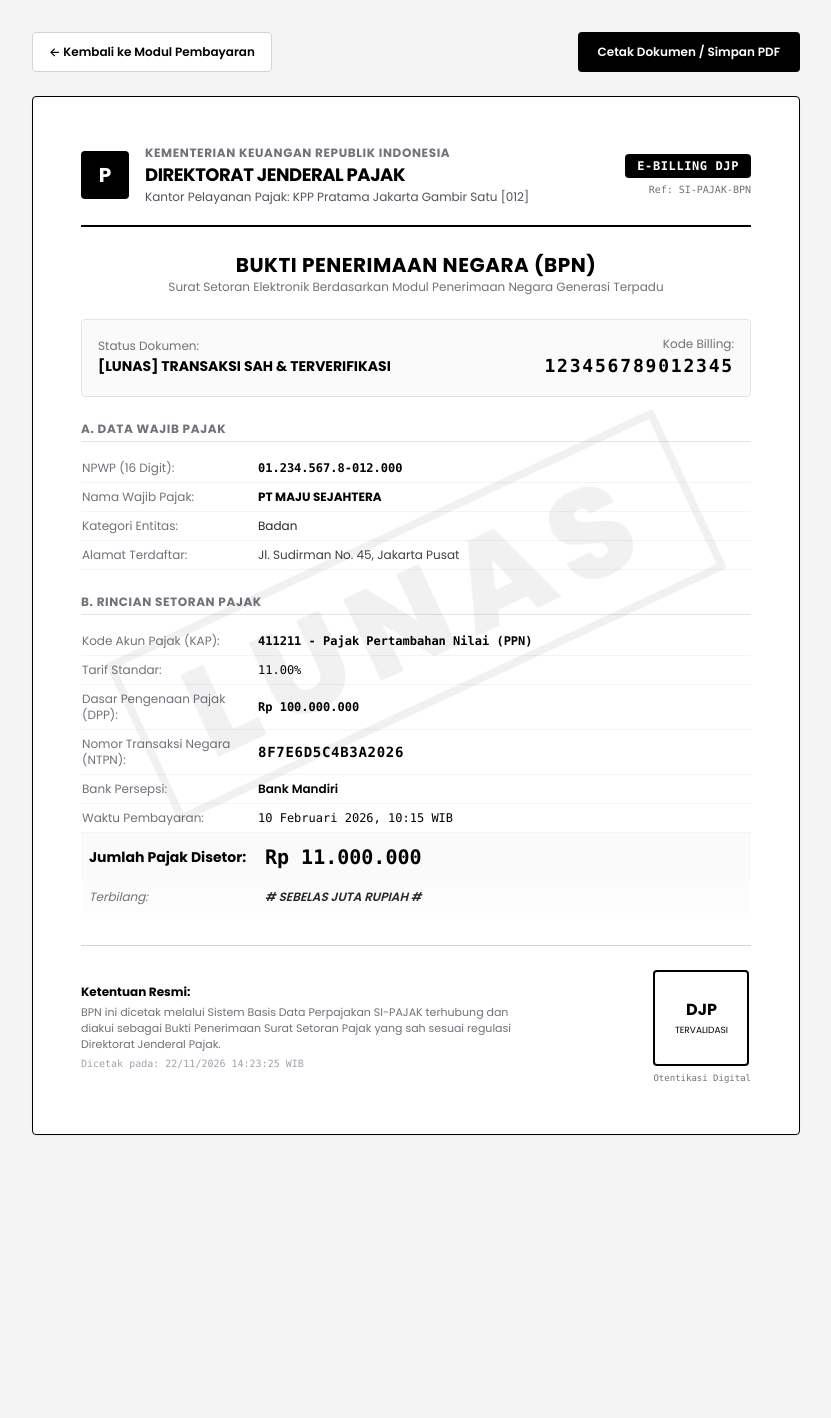
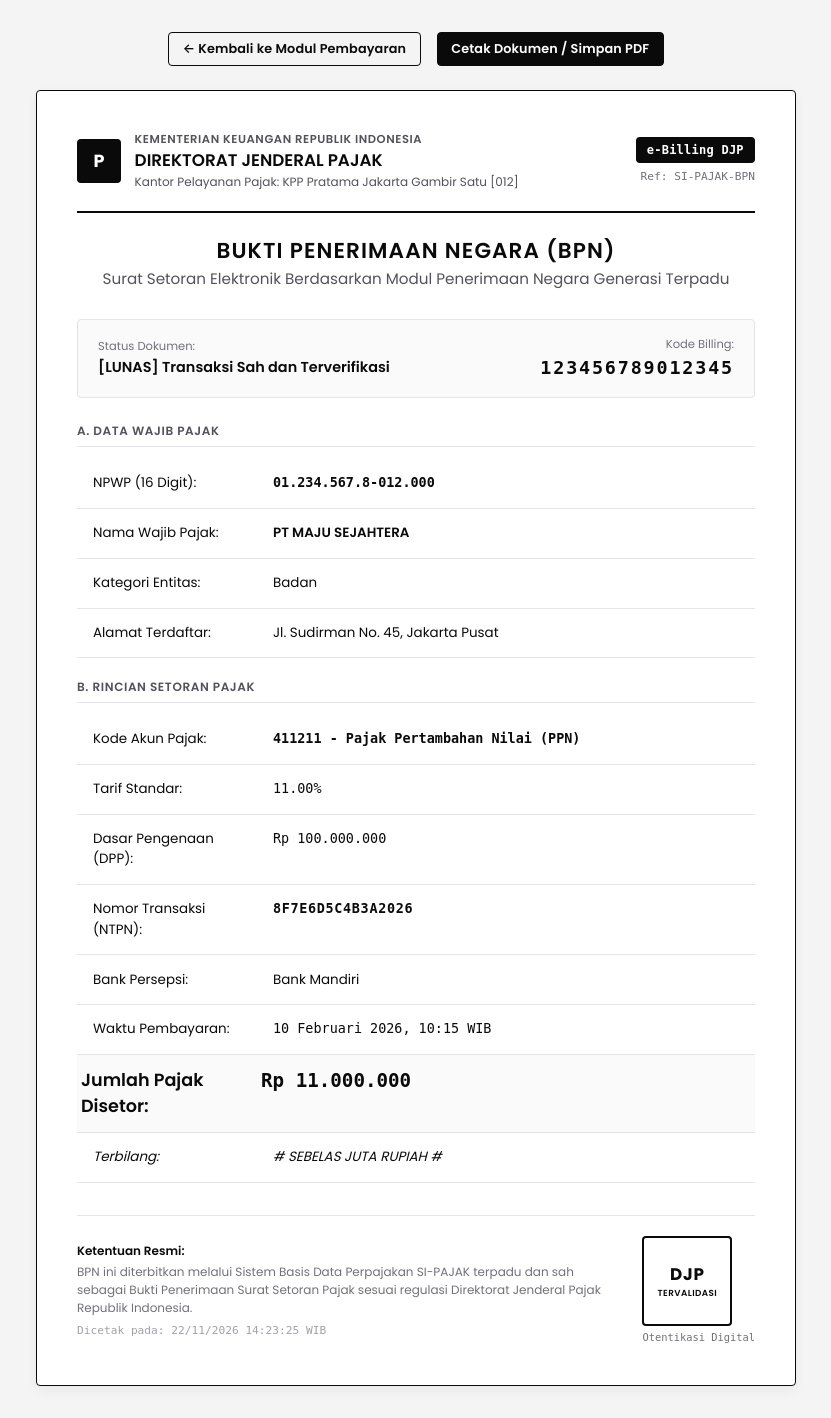
Before and after one commit to projectmyhost/crudpajak, a PHP site: page /cetak_billing.php?id=1 in a window 1280 px wide. Shown: the whole page, without its empty margins (224-1055 px from the left). Before the commit the page ends 1135 px from the top, so only its background shows below. Run offline with PHP 8.4, Linux system fonts and the light colour scheme; data comes from the database, SQL or seed files in the repository; some libraries are stand-ins or nearby versions.

Commit message:
style: replace tailwind cdn with pure black and white poppins styles matching perpustakaan receipt

```diff
--- a/cetak_billing.php
+++ b/cetak_billing.php
@@ -62,196 +62,310 @@ function terbilang($nilai) {
     <!-- Google Fonts: Poppins -->
     <link rel="preconnect" href="https://fonts.googleapis.com">
     <link rel="preconnect" href="https://fonts.gstatic.com" crossorigin>
-    <link href="https://fonts.googleapis.com/css2?family=Poppins:wght@300;400;500;600;700;800&display=swap" rel="stylesheet">
-    <script src="https://cdn.tailwindcss.com"></script>
+    <link href="https://fonts.googleapis.com/css2?family=Poppins:wght@300;400;500;600;700&display=swap" rel="stylesheet">
+    <link rel="stylesheet" href="assets/css/style.css">
     <style>
         body {
-            font-family: 'Poppins', -apple-system, BlinkMacSystemFont, sans-serif;
+            background-color: #F4F4F5 !important;
+            padding: 2rem 1rem !important;
+            color: #0A0A0A !important;
+            font-family: 'Poppins', -apple-system, BlinkMacSystemFont, sans-serif !important;
+        }
+        .billing-doc-container {
+            max-width: 760px;
+            margin: 0 auto;
+            background: #FFFFFF;
+            border: 1px solid #0A0A0A;
+            padding: 2.5rem;
+            border-radius: 4px;
+            box-shadow: 0 4px 12px rgba(0,0,0,0.05);
+            position: relative;
+        }
+        .action-bar {
+            max-width: 760px;
+            margin: 0 auto 1.5rem auto;
+            display: flex;
+            justify-content: space-between;
+            align-items: center;
+            gap: 1rem;
+            flex-wrap: wrap;
+        }
+        .doc-header {
+            display: flex;
+            justify-content: space-between;
+            align-items: center;
+            border-bottom: 2px solid #0A0A0A;
+            padding-bottom: 1.25rem;
+            margin-bottom: 1.5rem;
+        }
+        .doc-title {
+            text-align: center;
+            margin-bottom: 1.75rem;
+        }
+        .doc-title h1 {
+            font-size: 1.35rem !important;
+            font-weight: 600 !important;
+            text-transform: uppercase;
+            letter-spacing: 0.05em;
+            margin-bottom: 0.25rem;
+        }
+        .doc-title p {
+            font-size: 0.8rem;
+            color: #52525B;
+        }
+        .status-box {
+            display: flex;
+            justify-content: space-between;
+            align-items: center;
+            background: #FAFAFA;
+            border: 1px solid #E4E4E7;
+            padding: 1rem 1.25rem;
+            margin-bottom: 1.5rem;
+            border-radius: 4px;
+        }
+        .section-header {
+            font-size: 0.75rem;
+            font-weight: 600;
+            text-transform: uppercase;
+            letter-spacing: 0.05em;
+            color: #52525B;
+            border-bottom: 1px solid #E4E4E7;
+            padding-bottom: 0.35rem;
+            margin: 1.25rem 0 0.75rem 0;
+        }
+        .doc-table {
+            width: 100%;
+            border-collapse: collapse;
+            font-size: 0.84rem;
+        }
+        .doc-table td {
+            padding: 0.5rem 0.25rem;
+            border-bottom: 1px solid #F4F4F5;
+            vertical-align: top;
+        }
+        .doc-table td.label-col {
+            width: 180px;
+            color: #52525B;
+        }
+        .doc-table td.val-col {
+            color: #0A0A0A;
+        }
+        .total-highlight {
+            background: #FAFAFA;
+            border-top: 1px solid #0A0A0A;
+            border-bottom: 1px solid #0A0A0A !important;
+        }
+        .total-highlight td {
+            padding: 0.75rem 0.25rem !important;
+            font-size: 1.1rem !important;
+            font-weight: 600 !important;
+        }
+        .doc-footer {
+            margin-top: 2rem;
+            padding-top: 1.25rem;
+            border-top: 1px solid #E4E4E7;
+            display: flex;
+            justify-content: space-between;
+            align-items: center;
+            gap: 1.5rem;
+            font-size: 0.75rem;
+            color: #52525B;
+        }
+        .stamp-box {
+            width: 90px;
+            height: 90px;
+            border: 2px solid #0A0A0A;
+            display: flex;
+            flex-direction: column;
+            align-items: center;
+            justify-content: center;
+            text-align: center;
+            border-radius: 4px;
+            color: #0A0A0A;
         }
         @media print {
             .no-print {
                 display: none !important;
             }
             body {
-                background: white !important;
-                color: black !important;
-                font-size: 11pt;
+                background: #FFFFFF !important;
+                padding: 0 !important;
             }
-            .print-border {
-                border: 2px solid #000 !important;
+            .billing-doc-container {
+                border: 1px solid #0A0A0A !important;
                 box-shadow: none !important;
+                padding: 1.5rem !important;
             }
         }
     </style>
 </head>
-<body class="bg-zinc-100 p-4 sm:p-8 text-black">
+<body>
 
     <!-- Action Bar -->
-    <div class="max-w-3xl mx-auto mb-6 flex flex-wrap justify-between items-center gap-3 no-print">
-        <a href="pembayaran.php" class="inline-flex items-center min-h-[40px] text-xs font-semibold text-black bg-white px-4 py-2 rounded border border-zinc-300 hover:bg-zinc-50 transition">
+    <div class="action-bar no-print">
+        <a href="pembayaran.php" class="btn btn-secondary btn-sm">
             &larr; Kembali ke Modul Pembayaran
         </a>
-        <div class="flex gap-2">
-            <button onclick="window.print()" class="inline-flex items-center min-h-[40px] text-xs font-semibold text-white bg-black hover:bg-zinc-800 px-5 py-2 rounded transition">
+        <div>
+            <button onclick="window.print()" class="btn btn-primary btn-sm">
                 Cetak Dokumen / Simpan PDF
             </button>
         </div>
     </div>
 
-    <!-- Official Document Box (Clean Editorial Monochrome) -->
-    <div class="max-w-3xl mx-auto bg-white rounded border border-black p-8 sm:p-12 relative overflow-hidden print-border shadow-sm">
-
-        <!-- Watermark LUNAS jika status Paid -->
-        <?php if ($trx['status_pembayaran'] === 'Paid'): ?>
-            <div class="absolute inset-0 flex items-center justify-center pointer-events-none opacity-[0.05] select-none rotate-[-25deg]">
-                <span class="text-9xl font-black text-black tracking-widest border-8 border-black px-12 py-4 rounded">
-                    LUNAS
-                </span>
-            </div>
-        <?php endif; ?>
+    <!-- Official Document Box -->
+    <div class="billing-doc-container">
 
         <!-- Kop Dokumen Resmi -->
-        <div class="flex items-center justify-between border-b-2 border-black pb-5 mb-6">
-            <div class="flex items-center space-x-4">
-                <div class="w-12 h-12 bg-black text-white rounded flex items-center justify-center text-xl font-bold">
+        <div class="doc-header">
+            <div style="display: flex; align-items: center; gap: 0.85rem;">
+                <div class="brand-mark" style="width: 44px; height: 44px; font-size: 1.1rem;">
                     P
                 </div>
                 <div>
-                    <h3 class="text-xs font-bold tracking-wider uppercase text-zinc-500">Kementerian Keuangan Republik Indonesia</h3>
-                    <h2 class="text-lg font-bold text-black uppercase tracking-tight">Direktorat Jenderal Pajak</h2>
-                    <p class="text-xs text-zinc-600">Kantor Pelayanan Pajak: <?= htmlspecialchars($trx['nama_kpp']) ?> [<?= $trx['kode_kpp'] ?>]</p>
+                    <div style="font-size: 0.72rem; font-weight: 600; text-transform: uppercase; letter-spacing: 0.05em; color: #52525B;">
+                        Kementerian Keuangan Republik Indonesia
+                    </div>
+                    <div style="font-size: 1.05rem; font-weight: 600; color: #0A0A0A; text-transform: uppercase;">
+                        Direktorat Jenderal Pajak
+                    </div>
+                    <div style="font-size: 0.75rem; color: #52525B;">
+                        Kantor Pelayanan Pajak: <?= htmlspecialchars($trx['nama_kpp']) ?> [<?= $trx['kode_kpp'] ?>]
                     </div>
                 </div>
-            <div class="text-right">
-                <span class="inline-block px-3 py-1 bg-black text-white font-mono font-bold text-xs rounded tracking-wider uppercase">
+            </div>
+            <div style="text-align: right;">
+                <span class="badge" style="background: #0A0A0A; color: #FFFFFF; font-family: monospace; font-size: 0.75rem; padding: 0.35rem 0.7rem;">
                     e-Billing DJP
                 </span>
-                <p class="text-[10px] text-zinc-500 font-mono mt-1">Ref: SI-PAJAK-BPN</p>
+                <div style="font-size: 0.7rem; color: #71717A; font-family: monospace; margin-top: 0.35rem;">Ref: SI-PAJAK-BPN</div>
             </div>
         </div>
 
-        <!-- Judul Surat -->
-        <div class="text-center mb-6">
-            <h1 class="text-xl font-bold text-black tracking-wide uppercase">
-                Bukti Penerimaan Negara (BPN)
-            </h1>
-            <p class="text-xs text-zinc-500">Surat Setoran Elektronik Berdasarkan Modul Penerimaan Negara Generasi Terpadu</p>
+        <!-- Judul Dokumen -->
+        <div class="doc-title">
+            <h1>Bukti Penerimaan Negara (BPN)</h1>
+            <p>Surat Setoran Elektronik Berdasarkan Modul Penerimaan Negara Generasi Terpadu</p>
         </div>
 
         <!-- Status Tag -->
-        <div class="flex justify-between items-center bg-zinc-50 border border-zinc-200 rounded p-4 mb-6">
+        <div class="status-box">
             <div>
-                <span class="text-xs text-zinc-500 block">Status Dokumen:</span>
+                <span style="font-size: 0.72rem; color: #71717A; display: block;">Status Dokumen:</span>
                 <?php if ($trx['status_pembayaran'] === 'Paid'): ?>
-                    <span class="text-sm font-bold text-black">
-                        [LUNAS] TRANSAKSI SAH &amp; TERVERIFIKASI
+                    <span style="font-size: 0.9rem; font-weight: 600; color: #0A0A0A;">
+                        [LUNAS] Transaksi Sah dan Terverifikasi
                     </span>
                 <?php else: ?>
-                    <span class="text-sm font-bold text-black">
-                        [PENDING] MENUNGGU PEMBAYARAN KAS NEGARA
+                    <span style="font-size: 0.9rem; font-weight: 600; color: #52525B;">
+                        [PENDING] Menunggu Pembayaran Kas Negara
                     </span>
                 <?php endif; ?>
             </div>
-            <div class="text-right">
-                <span class="text-xs text-zinc-500 block">Kode Billing:</span>
-                <span class="font-mono text-lg font-bold text-black tracking-widest"><?= htmlspecialchars($trx['kode_billing']) ?></span>
+            <div style="text-align: right;">
+                <span style="font-size: 0.72rem; color: #71717A; display: block;">Kode Billing:</span>
+                <span style="font-family: monospace; font-size: 1.15rem; font-weight: 600; letter-spacing: 0.1em; color: #0A0A0A;">
+                    <?= htmlspecialchars($trx['kode_billing']) ?>
+                </span>
             </div>
         </div>
 
-        <!-- Grid Data Wajib Pajak -->
-        <div class="mb-6 space-y-3">
-            <h3 class="text-xs font-bold text-zinc-500 uppercase tracking-wider border-b border-zinc-200 pb-1">
-                A. Data Wajib Pajak
-            </h3>
-            <table class="w-full text-xs">
+        <!-- Data Wajib Pajak -->
+        <div class="section-header">A. Data Wajib Pajak</div>
+        <table class="doc-table">
             <tbody>
-                    <tr class="border-b border-zinc-100">
-                        <td class="py-1.5 text-zinc-500 w-44">NPWP (16 Digit):</td>
-                        <td class="py-1.5 font-mono font-bold text-black"><?= htmlspecialchars($trx['npwp']) ?></td>
+                <tr>
+                    <td class="label-col">NPWP (16 Digit):</td>
+                    <td class="val-col" style="font-family: monospace; font-weight: 600;"><?= htmlspecialchars($trx['npwp']) ?></td>
                 </tr>
                 <?php if ($trx['nik']): ?>
-                        <tr class="border-b border-zinc-100">
-                            <td class="py-1.5 text-zinc-500">NIK:</td>
-                            <td class="py-1.5 font-mono text-black"><?= htmlspecialchars($trx['nik']) ?></td>
+                    <tr>
+                        <td class="label-col">NIK:</td>
+                        <td class="val-col" style="font-family: monospace;"><?= htmlspecialchars($trx['nik']) ?></td>
                     </tr>
                 <?php endif; ?>
-                    <tr class="border-b border-zinc-100">
-                        <td class="py-1.5 text-zinc-500">Nama Wajib Pajak:</td>
-                        <td class="py-1.5 font-bold text-black uppercase"><?= htmlspecialchars($trx['nama_wp']) ?></td>
+                <tr>
+                    <td class="label-col">Nama Wajib Pajak:</td>
+                    <td class="val-col" style="font-weight: 600; text-transform: uppercase;"><?= htmlspecialchars($trx['nama_wp']) ?></td>
                 </tr>
-                    <tr class="border-b border-zinc-100">
-                        <td class="py-1.5 text-zinc-500">Kategori Entitas:</td>
-                        <td class="py-1.5 text-zinc-800"><?= htmlspecialchars($trx['jenis_wp']) ?></td>
+                <tr>
+                    <td class="label-col">Kategori Entitas:</td>
+                    <td class="val-col"><?= htmlspecialchars($trx['jenis_wp']) ?></td>
                 </tr>
-                    <tr class="border-b border-zinc-100">
-                        <td class="py-1.5 text-zinc-500">Alamat Terdaftar:</td>
-                        <td class="py-1.5 text-zinc-700"><?= htmlspecialchars($trx['alamat']) ?></td>
+                <tr>
+                    <td class="label-col">Alamat Terdaftar:</td>
+                    <td class="val-col"><?= htmlspecialchars($trx['alamat']) ?></td>
                 </tr>
             </tbody>
         </table>
-        </div>
 
-        <!-- Grid Rincian Pembayaran -->
-        <div class="mb-6 space-y-3">
-            <h3 class="text-xs font-bold text-zinc-500 uppercase tracking-wider border-b border-zinc-200 pb-1">
-                B. Rincian Setoran Pajak
-            </h3>
-            <table class="w-full text-xs">
+        <!-- Rincian Setoran -->
+        <div class="section-header">B. Rincian Setoran Pajak</div>
+        <table class="doc-table">
             <tbody>
-                    <tr class="border-b border-zinc-100">
-                        <td class="py-1.5 text-zinc-500 w-44">Kode Akun Pajak (KAP):</td>
-                        <td class="py-1.5 font-mono font-bold text-black"><?= htmlspecialchars($trx['kode_akun_pajak']) ?> - <?= htmlspecialchars($trx['nama_jenis_pajak']) ?></td>
+                <tr>
+                    <td class="label-col">Kode Akun Pajak:</td>
+                    <td class="val-col" style="font-family: monospace; font-weight: 600;">
+                        <?= htmlspecialchars($trx['kode_akun_pajak']) ?> - <?= htmlspecialchars($trx['nama_jenis_pajak']) ?>
+                    </td>
                 </tr>
-                    <tr class="border-b border-zinc-100">
-                        <td class="py-1.5 text-zinc-500">Tarif Standar:</td>
-                        <td class="py-1.5 font-mono text-black"><?= number_format($trx['tarif_standar'], 2) ?>%</td>
+                <tr>
+                    <td class="label-col">Tarif Standar:</td>
+                    <td class="val-col" style="font-family: monospace;"><?= number_format($trx['tarif_standar'], 2) ?>%</td>
                 </tr>
-                    <tr class="border-b border-zinc-100">
-                        <td class="py-1.5 text-zinc-500">Dasar Pengenaan Pajak (DPP):</td>
-                        <td class="py-1.5 font-mono font-semibold text-black"><?= formatRupiah($trx['dpp']) ?></td>
+                <tr>
+                    <td class="label-col">Dasar Pengenaan (DPP):</td>
+                    <td class="val-col" style="font-family: monospace;"><?= formatRupiah($trx['dpp']) ?></td>
                 </tr>
-                    <tr class="border-b border-zinc-100">
-                        <td class="py-1.5 text-zinc-500">Nomor Transaksi Negara (NTPN):</td>
-                        <td class="py-1.5 font-mono font-bold text-black text-sm tracking-wider">
+                <tr>
+                    <td class="label-col">Nomor Transaksi (NTPN):</td>
+                    <td class="val-col" style="font-family: monospace; font-weight: 600; letter-spacing: 0.05em;">
                         <?= htmlspecialchars($trx['ntpn'] ?? 'MENUNGGU SETORAN KAS NEGARA') ?>
                     </td>
                 </tr>
-                    <tr class="border-b border-zinc-100">
-                        <td class="py-1.5 text-zinc-500">Bank Persepsi:</td>
-                        <td class="py-1.5 font-semibold text-black"><?= htmlspecialchars($trx['bank_persepsi'] ?? '-') ?></td>
+                <tr>
+                    <td class="label-col">Bank Persepsi:</td>
+                    <td class="val-col"><?= htmlspecialchars($trx['bank_persepsi'] ?? '-') ?></td>
                 </tr>
-                    <tr class="border-b border-zinc-100">
-                        <td class="py-1.5 text-zinc-500">Waktu Pembayaran:</td>
-                        <td class="py-1.5 font-mono text-black"><?= formatTanggalIndo($trx['tanggal_bayar']) ?></td>
+                <tr>
+                    <td class="label-col">Waktu Pembayaran:</td>
+                    <td class="val-col" style="font-family: monospace;"><?= formatTanggalIndo($trx['tanggal_bayar']) ?></td>
                 </tr>
-                    <tr class="bg-zinc-50">
-                        <td class="py-2.5 px-2 text-black font-bold text-sm">Jumlah Pajak Disetor:</td>
-                        <td class="py-2.5 px-2 font-mono font-bold text-xl text-black"><?= formatRupiah($trx['jumlah_bayar']) ?></td>
+                <tr class="total-highlight">
+                    <td style="color: #0A0A0A; font-weight: 600;">Jumlah Pajak Disetor:</td>
+                    <td style="font-family: monospace; font-size: 1.2rem !important; font-weight: 700; color: #0A0A0A;">
+                        <?= formatRupiah($trx['jumlah_bayar']) ?>
+                    </td>
                 </tr>
-                    <tr class="bg-zinc-50/50">
-                        <td class="py-2 px-2 text-zinc-500 italic">Terbilang:</td>
-                        <td class="py-2 px-2 font-semibold text-zinc-800 italic"># <?= strtoupper(terbilang($trx['jumlah_bayar'])) ?> RUPIAH #</td>
+                <tr>
+                    <td class="label-col" style="font-style: italic;">Terbilang:</td>
+                    <td class="val-col" style="font-style: italic; color: #52525B;">
+                        # <?= strtoupper(terbilang($trx['jumlah_bayar'])) ?> RUPIAH #
+                    </td>
                 </tr>
             </tbody>
         </table>
+
+        <!-- Catatan Legalitas -->
+        <div class="doc-footer">
+            <div style="flex: 1;">
+                <div style="font-weight: 600; color: #0A0A0A; margin-bottom: 0.2rem;">Ketentuan Resmi:</div>
+                <div style="line-height: 1.5; color: #71717A;">
+                    BPN ini diterbitkan melalui Sistem Basis Data Perpajakan SI-PAJAK terpadu dan sah sebagai Bukti Penerimaan Surat Setoran Pajak sesuai regulasi Direktorat Jenderal Pajak Republik Indonesia.
+                </div>
+                <div style="font-family: monospace; font-size: 0.7rem; color: #A1A1AA; margin-top: 0.35rem;">
+                    Dicetak pada: <?= date('d/m/Y H:i:s') ?> WIB
+                </div>
             </div>
 
-        <!-- Catatan Legalitas -->
-        <div class="mt-8 pt-6 border-t border-zinc-300 flex flex-col sm:flex-row items-center justify-between gap-6 text-xs text-zinc-600">
-            <div class="space-y-1 text-center sm:text-left">
-                <p class="font-bold text-black">Ketentuan Resmi:</p>
-                <p class="text-[11px] text-zinc-500 max-w-md">
-                    BPN ini dicetak melalui Sistem Basis Data Perpajakan SI-PAJAK terhubung dan diakui sebagai Bukti Penerimaan Surat Setoran Pajak yang sah sesuai regulasi Direktorat Jenderal Pajak.
-                </p>
-                <p class="text-[10px] text-zinc-400 font-mono">Dicetak pada: <?= date('d/m/Y H:i:s') ?> WIB</p>
+            <div style="text-align: center;">
+                <div class="stamp-box">
+                    <span style="font-weight: 700; font-size: 1.05rem; letter-spacing: 0.05em;">DJP</span>
+                    <span style="font-size: 0.55rem; letter-spacing: 0.05em; font-weight: 600;">TERVALIDASI</span>
                 </div>
-
-            <div class="text-center flex-shrink-0">
-                <div class="w-24 h-24 border-2 border-black rounded flex flex-col items-center justify-center p-1 text-[9px] text-black">
-                    <span class="font-bold text-base">DJP</span>
-                    <span>TERVALIDASI</span>
-                </div>
-                <span class="text-[9px] text-zinc-500 font-mono mt-1 block">Otentikasi Digital</span>
+                <span style="font-size: 0.65rem; color: #71717A; font-family: monospace; display: block; margin-top: 0.25rem;">
+                    Otentikasi Digital
+                </span>
             </div>
         </div>
 
```
Lines whose indentation alone changed are shown as unchanged.
